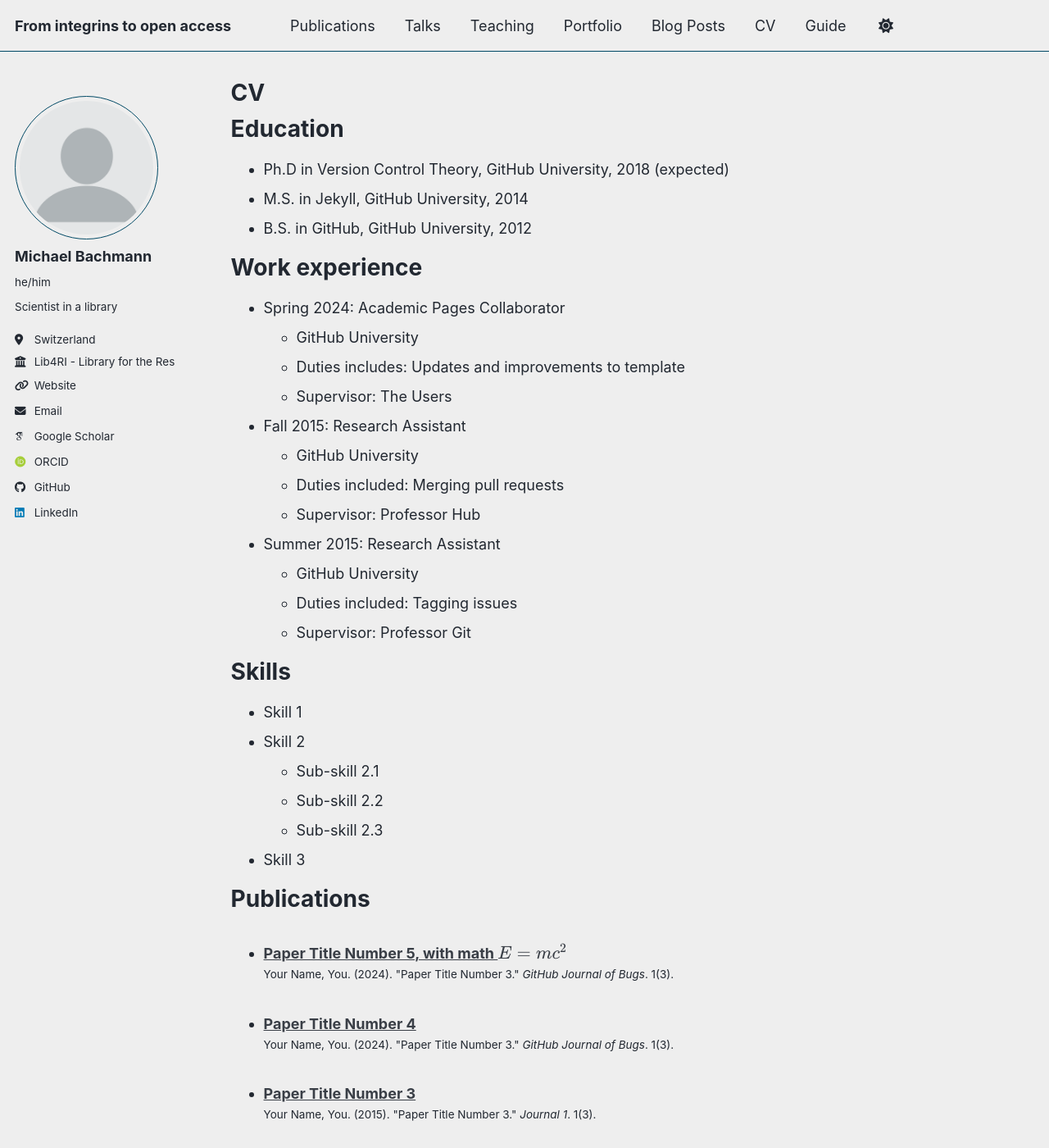
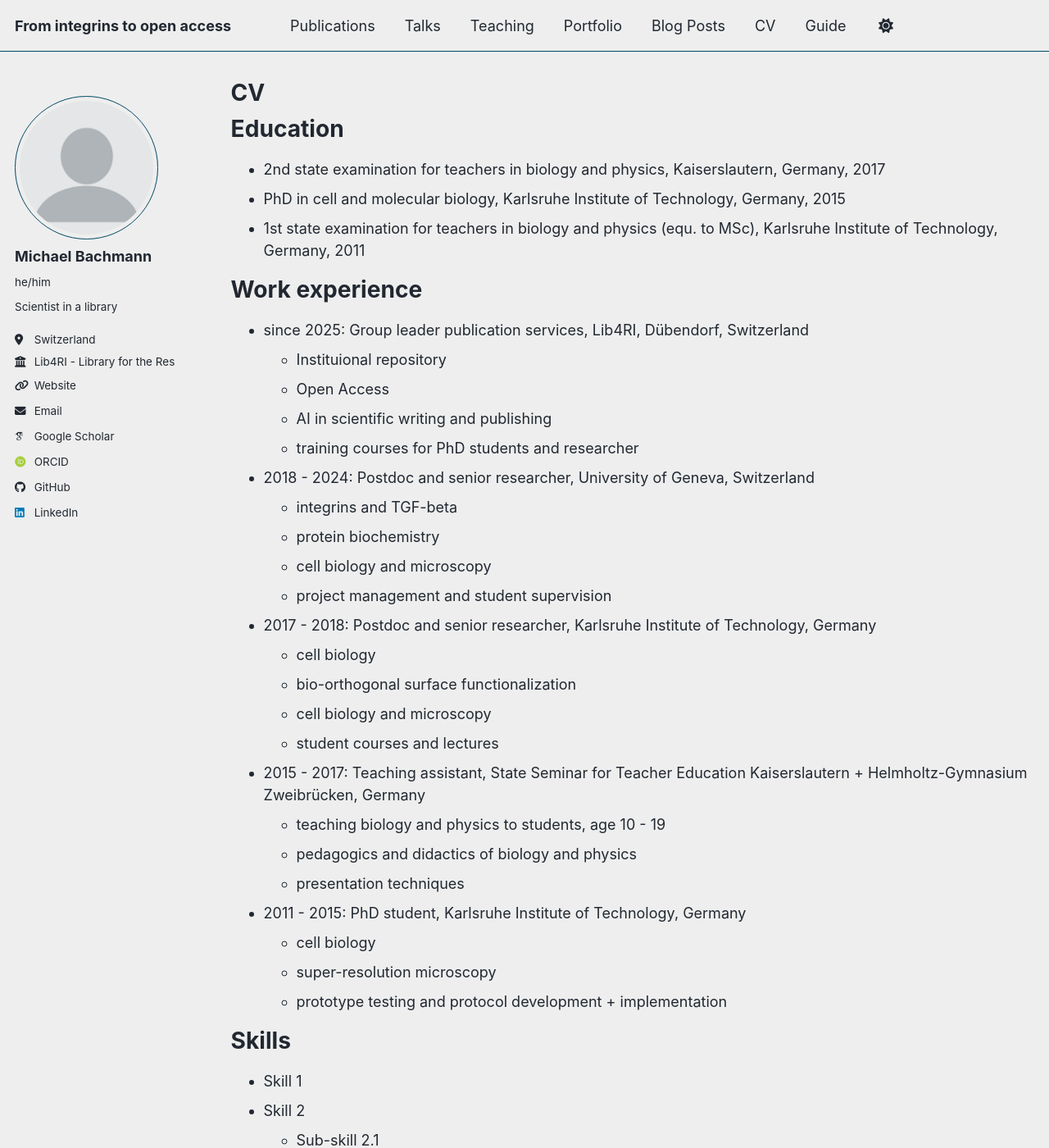
Before and after one commit to Mitchzw/mitchzw.github.io, a Jekyll site: the page built from _pages/cv.md, in a window 1280 px wide and 1400 px high. Shown: the whole window at 82% size. Built offline with Jekyll 4.4.1, drawn with Linux system fonts in a browser that asks for light colours; some web fonts are replaced; a script bundle is joined from its source files by our own code; library files that are not in the unit come from our copies.

Commit message:
Update cv.md

```diff
--- a/_pages/cv.md
+++ b/_pages/cv.md
@@ -11,26 +11,40 @@ redirect_from:
 
 Education
 ======
-* Ph.D in Version Control Theory, GitHub University, 2018 (expected)
-* M.S. in Jekyll, GitHub University, 2014
-* B.S. in GitHub, GitHub University, 2012
+* 2nd state examination for teachers in biology and physics, Kaiserslautern, Germany, 2017
+* PhD in cell and molecular biology, Karlsruhe Institute of Technology, Germany, 2015
+* 1st state examination for teachers in biology and physics (equ. to MSc), Karlsruhe Institute of Technology, Germany, 2011
 
 Work experience
 ======
-* Spring 2024: Academic Pages Collaborator
-  * GitHub University
-  * Duties includes: Updates and improvements to template
-  * Supervisor: The Users
+* since 2025: Group leader publication services, Lib4RI, Dübendorf, Switzerland
+  * Instituional repository
+  * Open Access
+  * AI in scientific writing and publishing
+  * training courses for PhD students and researcher
 
-* Fall 2015: Research Assistant
-  * GitHub University
-  * Duties included: Merging pull requests
-  * Supervisor: Professor Hub
+* 2018 - 2024: Postdoc and senior researcher, University of Geneva, Switzerland
+  * integrins and TGF-beta
+  * protein biochemistry
+  * cell biology and microscopy
+  * project management and student supervision
 
-* Summer 2015: Research Assistant
-  * GitHub University
-  * Duties included: Tagging issues
-  * Supervisor: Professor Git
+* 2017 - 2018: Postdoc and senior researcher, Karlsruhe Institute of Technology, Germany
+  * cell biology
+  * bio-orthogonal surface functionalization
+  * cell biology and microscopy
+  * student courses and lectures
+
+* 2015 - 2017: Teaching assistant, State Seminar for Teacher Education Kaiserslautern + Helmholtz-Gymnasium Zweibrücken, Germany
+  * teaching biology and physics to students, age 10 - 19
+  * pedagogics and didactics of biology and physics
+  * presentation techniques
+
+* 2011 - 2015: PhD student, Karlsruhe Institute of Technology, Germany
+  * cell biology
+  * super-resolution microscopy
+  * prototype testing and protocol development + implementation
+
 
 Skills
 ======
```
